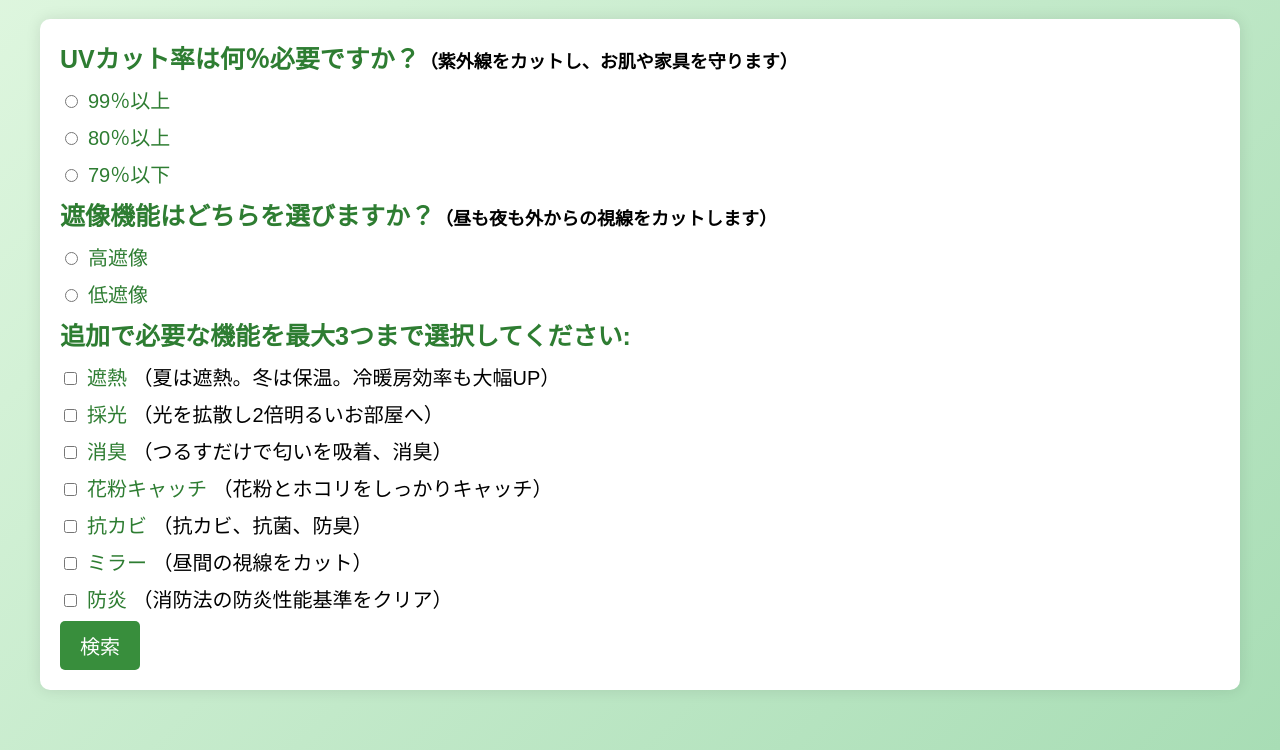
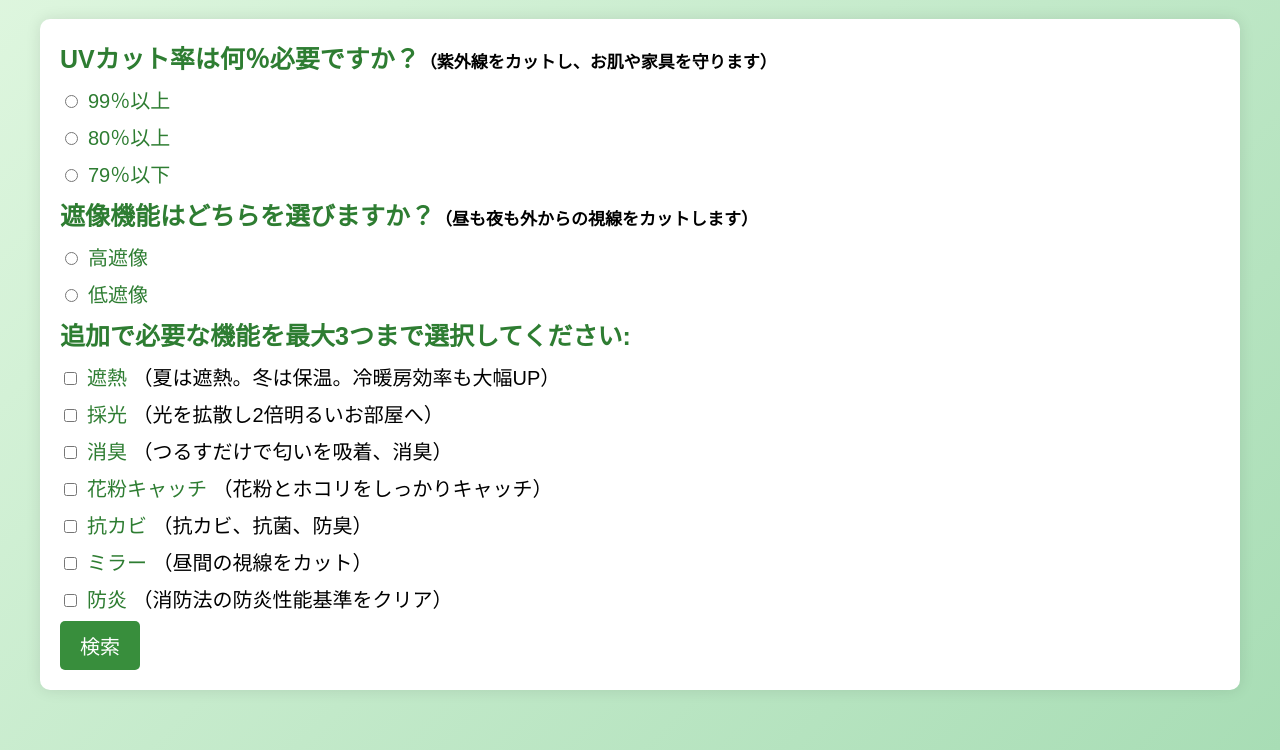
Before and after one commit to lacecurtain-sindan/lacecurtain-sindan.github.io, a plain HTML site: page index.html in a window 1280 px wide. Shown: the part 90-840 px from the top of the page. Drawn offline with Linux system fonts and the light colour scheme.

Commit message:
Update index.html

```diff
--- a/index.html
+++ b/index.html
@@ -95,13 +95,13 @@
     <div class="container">
         <h1>オンラインカーテン診断ツール</h1>
         <div id="question-container" class="question-container">
-            <div class="question">UVカット率は何％必要ですか？<span style="font-size: 18px; color: black;">（紫外線をカットし、お肌や家具を守ります）</span></div>
+            <div class="question">UVカット率は何％必要ですか？<span style="font-size: 17px; color: black;">（紫外線をカットし、お肌や家具を守ります）</span></div>
             <div class="options">
                 <label><input type="radio" name="uvcut" value="99以上">99％以上</label>
                 <label><input type="radio" name="uvcut" value="80以上">80％以上</label>
                 <label><input type="radio" name="uvcut" value="79以下">79％以下</label>
             </div>
-            <div class="question">遮像機能はどちらを選びますか？<span style="font-size: 18px; color: black;">（昼も夜も外からの視線をカットします）</span></div>
+            <div class="question">遮像機能はどちらを選びますか？<span style="font-size: 17px; color: black;">（昼も夜も外からの視線をカットします）</span></div>
             <div class="options">
                 <label><input type="radio" name="遮像" value="高遮像">高遮像</label>
                 <label><input type="radio" name="遮像" value="低遮像">低遮像</label>
```
